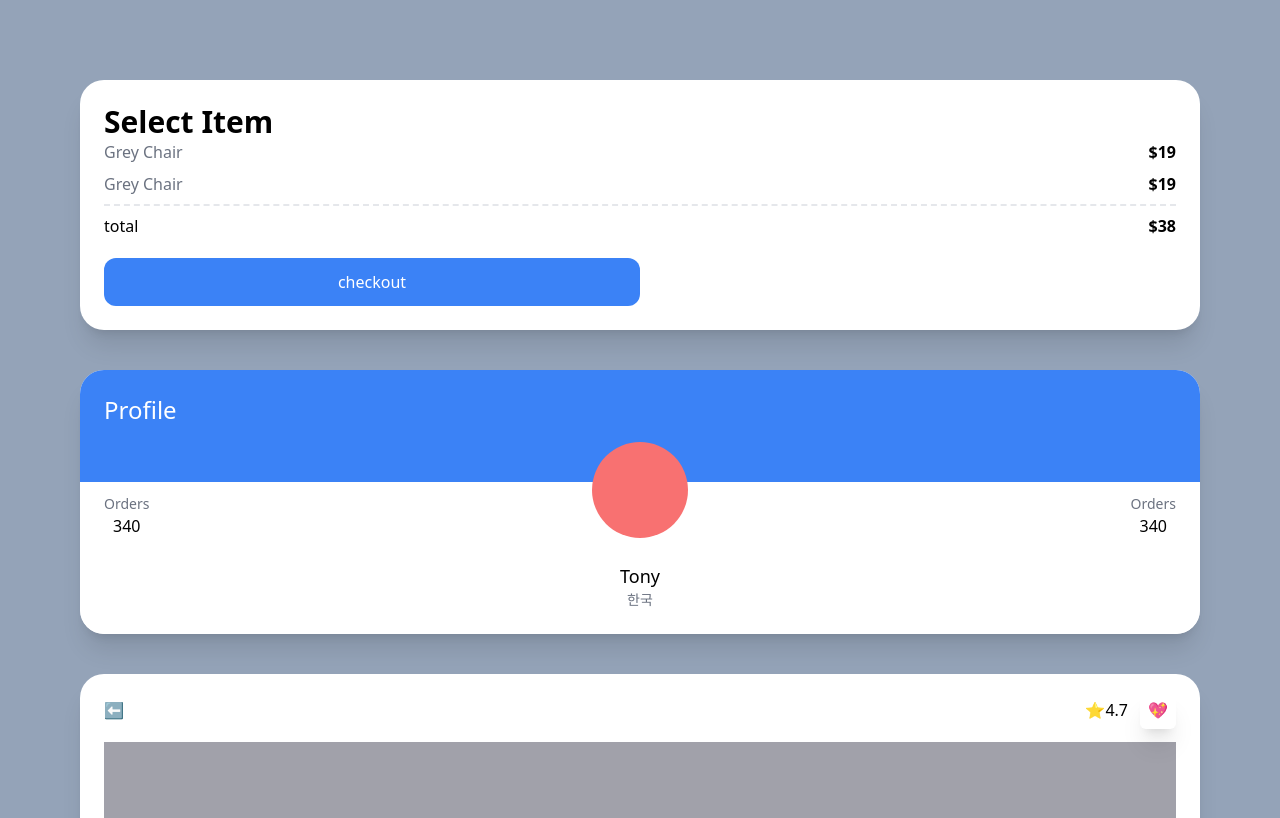
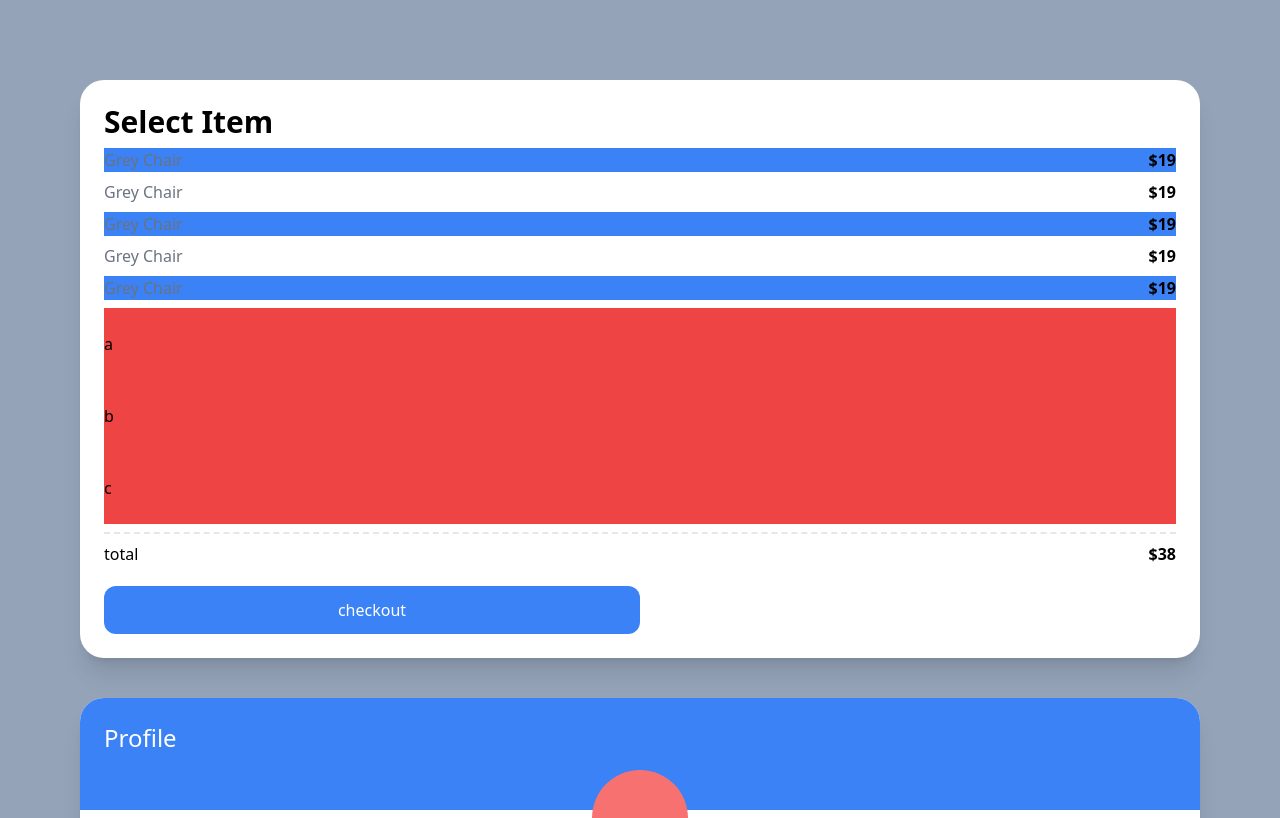
Before and after one commit to jma1020/market-page, a Next.js app: page / in a window 1280 px wide. Shown: the top 818 px of the page. Built offline with nearby package versions, Linux system fonts and the light colour scheme.

Commit message:
Design: 그룹 셀럭터  및 Empty 셀럭터 사용

```diff
--- a/pages/index.tsx
+++ b/pages/index.tsx
@@ -8,14 +8,27 @@ export default function Home() {
     <div className="bg-slate-400 py-20 px-20 grid gap-10 min-h-screen">
       <div className="bg-white p-6 rounded-3xl shadow-xl ">
         <span className="font-semibold text-3xl">Select Item</span>
-        <div className="flex justify-between mb-2">
-          <span className="text-gray-500">Grey Chair</span>
-          <span className="font-semibold">$19</span>
-        </div>
-        <div className="flex justify-between mb-2">
-          <span className="text-gray-500">Grey Chair</span>
-          <span className="font-semibold">$19</span>
-        </div>
+
+        <ul>
+          {[1, 2, 3, 4, 50].map((i) => (
+            <div
+              key={i}
+              className={`flex justify-between my-2 first:bg-blue-50 last:bg-blue-${i} odd:bg-blue-500`}
+            >
+              <span className="text-gray-500">Grey Chair</span>
+              <span className="font-semibold">$19</span>
+            </div>
+          ))}
+        </ul>
+
+        <ul>
+          {["a", "b", "c", ""].map((item, index) => (
+            <li key={index} className="bg-red-500 py-6 empty:hidden">
+              {item}
+            </li>
+          ))}
+        </ul>
+
         <div className="flex justify-between mt-2 pt-2 border-t-2 border-dashed">
           <span>total</span>
           <span className="font-semibold">$38</span>
```
